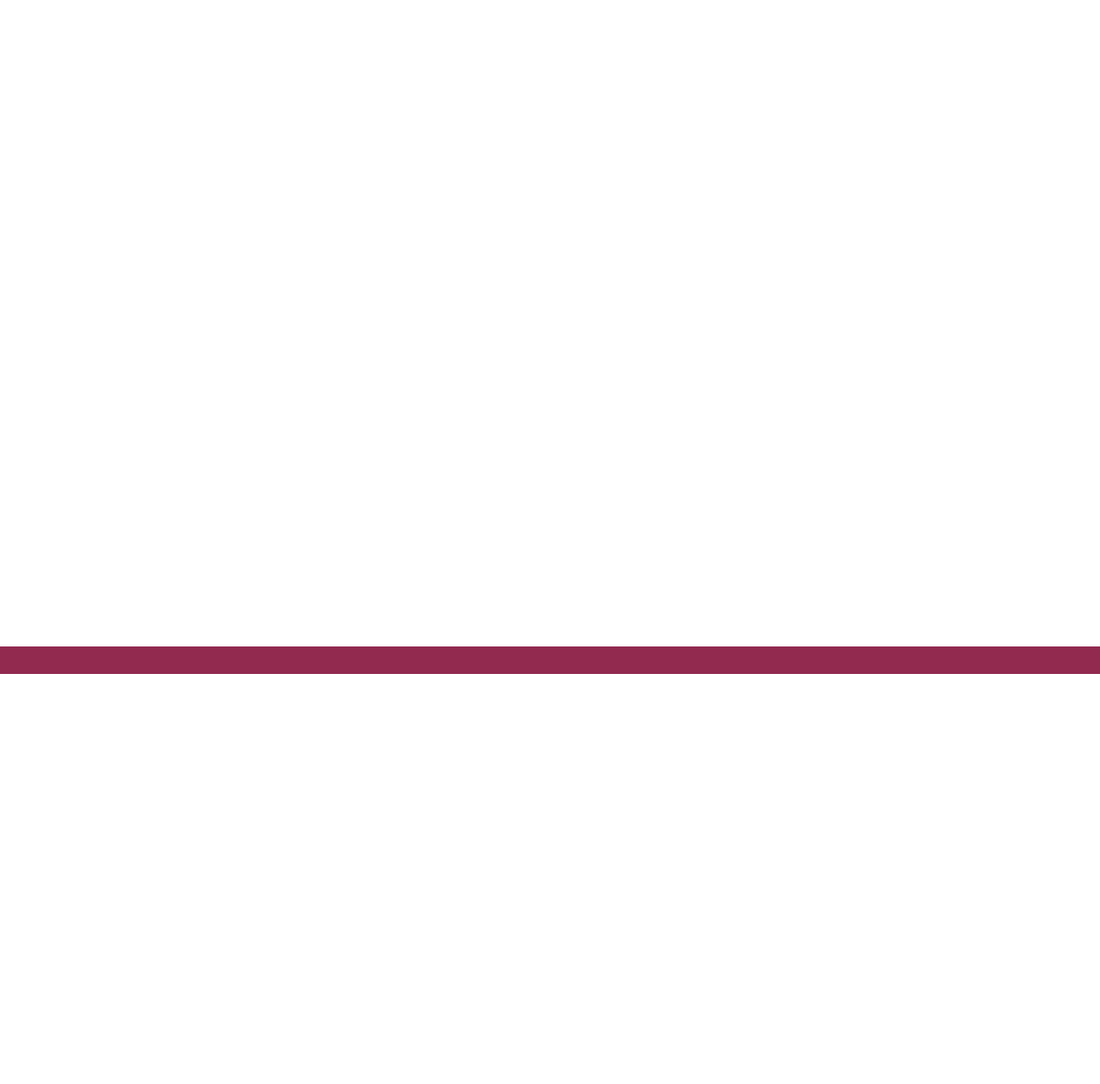
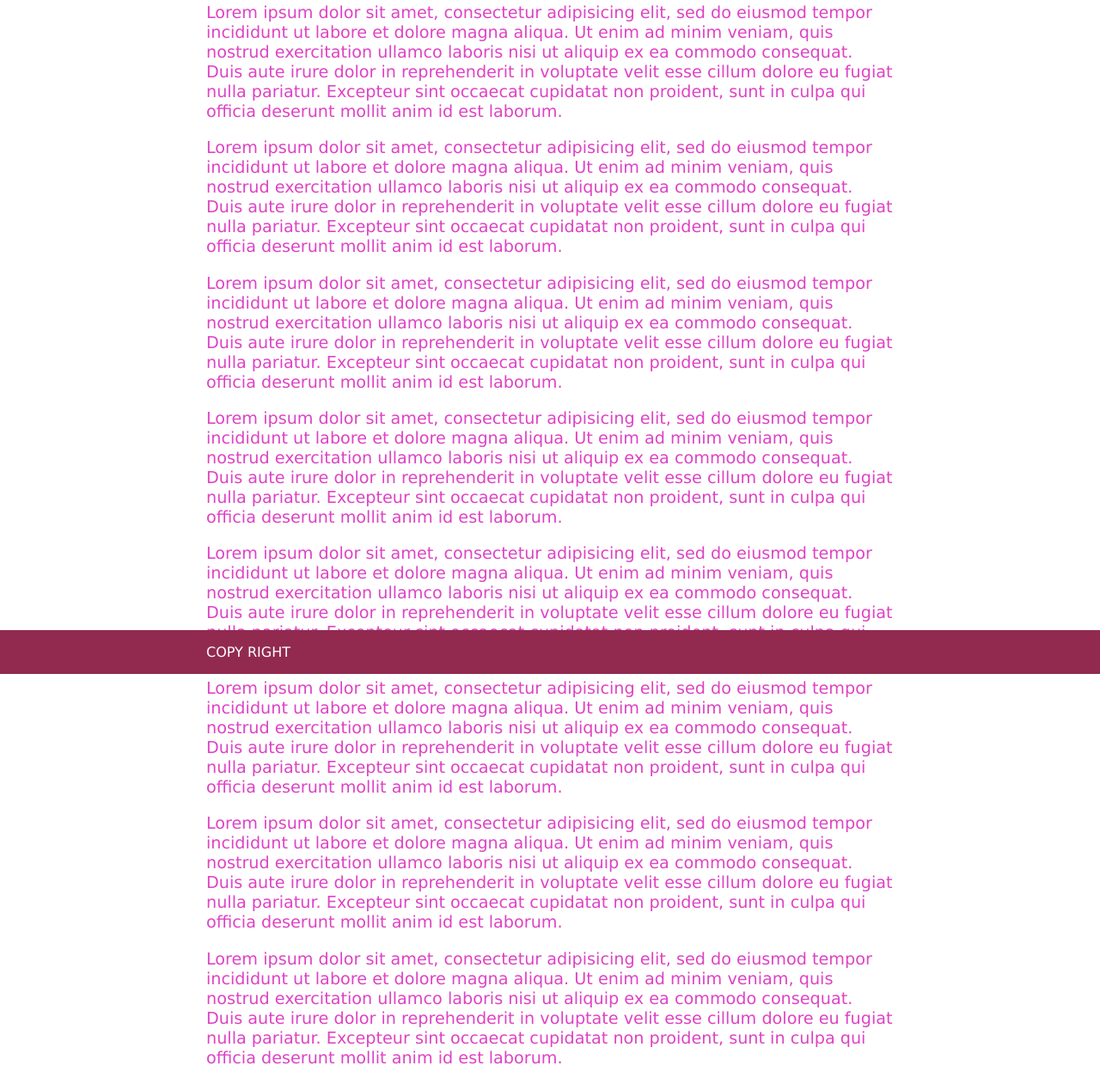
Before and after one commit to Lizbethperez/EXAMPLE-CSS-POSITIONING-101-POR-NOAH-STOKES, a plain HTML site: page index.html in a window 1280 px wide. Shown: the part 16-1277 px from the top of the page at 86% size. Before the commit the page ends 800 px from the top, so only its background shows below. Drawn offline with Linux system fonts and the light colour scheme.

Commit message:
NOAH STOKES. EXAMPLE I

```diff
--- a/index.html
+++ b/index.html
@@ -2,12 +2,26 @@
 <html lang="en" dir="ltr">
   <head>
     <meta charset="utf-8">
-    <title>CSS POSITIONING 101, POR NOAH STOKES. EXAMPLE H2</title>
+    <title>CSS POSITIONING 101, POR NOAH STOKES. EXAMPLE I</title>
     <link rel="stylesheet" href="css/main.css">
   </head>
   <body>
-    <div id="box_1"> </div>
-    <div id="box_2"></div>
+    <div id="box_1">
+    <p> Lorem ipsum dolor sit amet, consectetur adipisicing elit, sed do eiusmod tempor incididunt ut labore et dolore magna aliqua. Ut enim ad minim veniam, quis nostrud exercitation ullamco laboris nisi ut aliquip ex ea commodo consequat. Duis aute irure dolor in reprehenderit in voluptate velit esse cillum dolore eu fugiat nulla pariatur. Excepteur sint occaecat cupidatat non proident, sunt in culpa qui officia deserunt mollit anim id est laborum.
+    </p>
+    <p>Lorem ipsum dolor sit amet, consectetur adipisicing elit, sed do eiusmod tempor incididunt ut labore et dolore magna aliqua. Ut enim ad minim veniam, quis nostrud exercitation ullamco laboris nisi ut aliquip ex ea commodo consequat. Duis aute irure dolor in reprehenderit in voluptate velit esse cillum dolore eu fugiat nulla pariatur. Excepteur sint occaecat cupidatat non proident, sunt in culpa qui officia deserunt mollit anim id est laborum.
+    </p>
+    <p>Lorem ipsum dolor sit amet, consectetur adipisicing elit, sed do eiusmod tempor incididunt ut labore et dolore magna aliqua. Ut enim ad minim veniam, quis nostrud exercitation ullamco laboris nisi ut aliquip ex ea commodo consequat. Duis aute irure dolor in reprehenderit in voluptate velit esse cillum dolore eu fugiat nulla pariatur. Excepteur sint occaecat cupidatat non proident, sunt in culpa qui officia deserunt mollit anim id est laborum.</p>
+    <p>Lorem ipsum dolor sit amet, consectetur adipisicing elit, sed do eiusmod tempor incididunt ut labore et dolore magna aliqua. Ut enim ad minim veniam, quis nostrud exercitation ullamco laboris nisi ut aliquip ex ea commodo consequat. Duis aute irure dolor in reprehenderit in voluptate velit esse cillum dolore eu fugiat nulla pariatur. Excepteur sint occaecat cupidatat non proident, sunt in culpa qui officia deserunt mollit anim id est laborum.</p>
+    <p>Lorem ipsum dolor sit amet, consectetur adipisicing elit, sed do eiusmod tempor incididunt ut labore et dolore magna aliqua. Ut enim ad minim veniam, quis nostrud exercitation ullamco laboris nisi ut aliquip ex ea commodo consequat. Duis aute irure dolor in reprehenderit in voluptate velit esse cillum dolore eu fugiat nulla pariatur. Excepteur sint occaecat cupidatat non proident, sunt in culpa qui officia deserunt mollit anim id est laborum.</p>
+    <p>Lorem ipsum dolor sit amet, consectetur adipisicing elit, sed do eiusmod tempor incididunt ut labore et dolore magna aliqua. Ut enim ad minim veniam, quis nostrud exercitation ullamco laboris nisi ut aliquip ex ea commodo consequat. Duis aute irure dolor in reprehenderit in voluptate velit esse cillum dolore eu fugiat nulla pariatur. Excepteur sint occaecat cupidatat non proident, sunt in culpa qui officia deserunt mollit anim id est laborum.</p>
+    <p>Lorem ipsum dolor sit amet, consectetur adipisicing elit, sed do eiusmod tempor incididunt ut labore et dolore magna aliqua. Ut enim ad minim veniam, quis nostrud exercitation ullamco laboris nisi ut aliquip ex ea commodo consequat. Duis aute irure dolor in reprehenderit in voluptate velit esse cillum dolore eu fugiat nulla pariatur. Excepteur sint occaecat cupidatat non proident, sunt in culpa qui officia deserunt mollit anim id est laborum.</p>
+    <p>Lorem ipsum dolor sit amet, consectetur adipisicing elit, sed do eiusmod tempor incididunt ut labore et dolore magna aliqua. Ut enim ad minim veniam, quis nostrud exercitation ullamco laboris nisi ut aliquip ex ea commodo consequat. Duis aute irure dolor in reprehenderit in voluptate velit esse cillum dolore eu fugiat nulla pariatur. Excepteur sint occaecat cupidatat non proident, sunt in culpa qui officia deserunt mollit anim id est laborum.</p>
+
+   </div>
+    <div id="box_2">
+      <p>COPY RIGHT</p>
+    </div>
 
   </body>
 </html>
```
